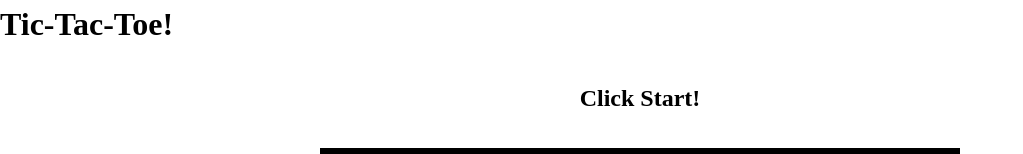
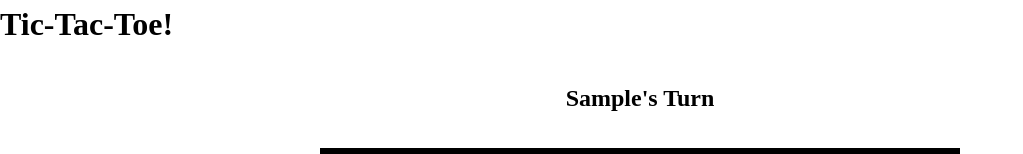
Before and after one commit to harithkhan/odin-tic-tac-toe, a plain HTML site: page index.html in a window 1280 px wide. Both pictures are taken after typing "Sample", "Sample" into the empty fields and a click on the button "Start Game". Shown: the top 154 px of the page, without its empty margins (0-1023 px from the left). Drawn offline with Linux system fonts and the light colour scheme.

Commit message:
feat: add player turn to display when game starts Add query selector to class game-state-display and store in variable gameStateDisplay. Assign text content of gameStateDisplay as player one from playersTTT.

```diff
--- a/index.html
+++ b/index.html
@@ -41,7 +41,7 @@
                     </form>
                 </div>
             </dialog>
-            <h2 class="game-state-display">Click Start!</h1>
+            <h2 class="game-state-display"></h2>
             <div class="game-container">
                 <button class="button-0" type="button"></button>
                 <button class="button-1" type="button"></button>
--- a/javascript.js
+++ b/javascript.js
@@ -126,7 +126,7 @@ const displayControllerTTT = (function() {
 
     const initialDialog = document.querySelector(".start-game-dialog");
     const gameForm = document.querySelector(".start-game-form");
-    const startButton = document.querySelector(".start-game-button");
+    const gameStateDisplay = document.querySelector(".game-state-display");
 
     const handleStartClick = function(event) {
         event.preventDefault();
@@ -143,8 +143,8 @@ const displayControllerTTT = (function() {
         } else if (formObject["Player 2"] !== "" && formObject["Player 1"] === "") {
             playersTTT.renamePlayerTwo(formObject["Player 2"]);
         };
-        console.log(playersTTT.getPlayerOne());
-        console.log(playersTTT.getPlayerTwo());
+        gameControllerTTT.startGame();
+        gameStateDisplay.textContent = `${playersTTT.getPlayerOne().name}'s Turn`
         initialDialog.close();
     };
 
```
